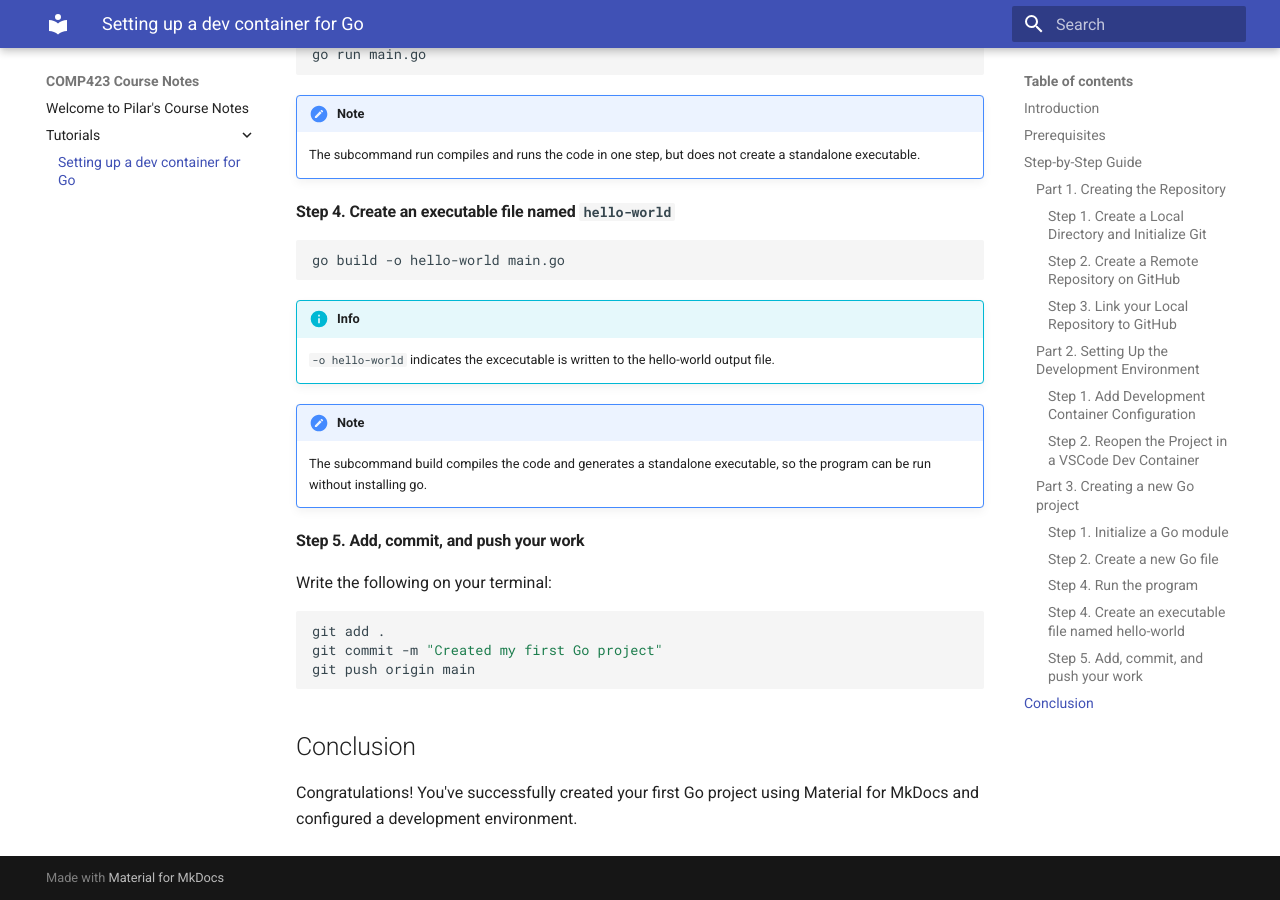
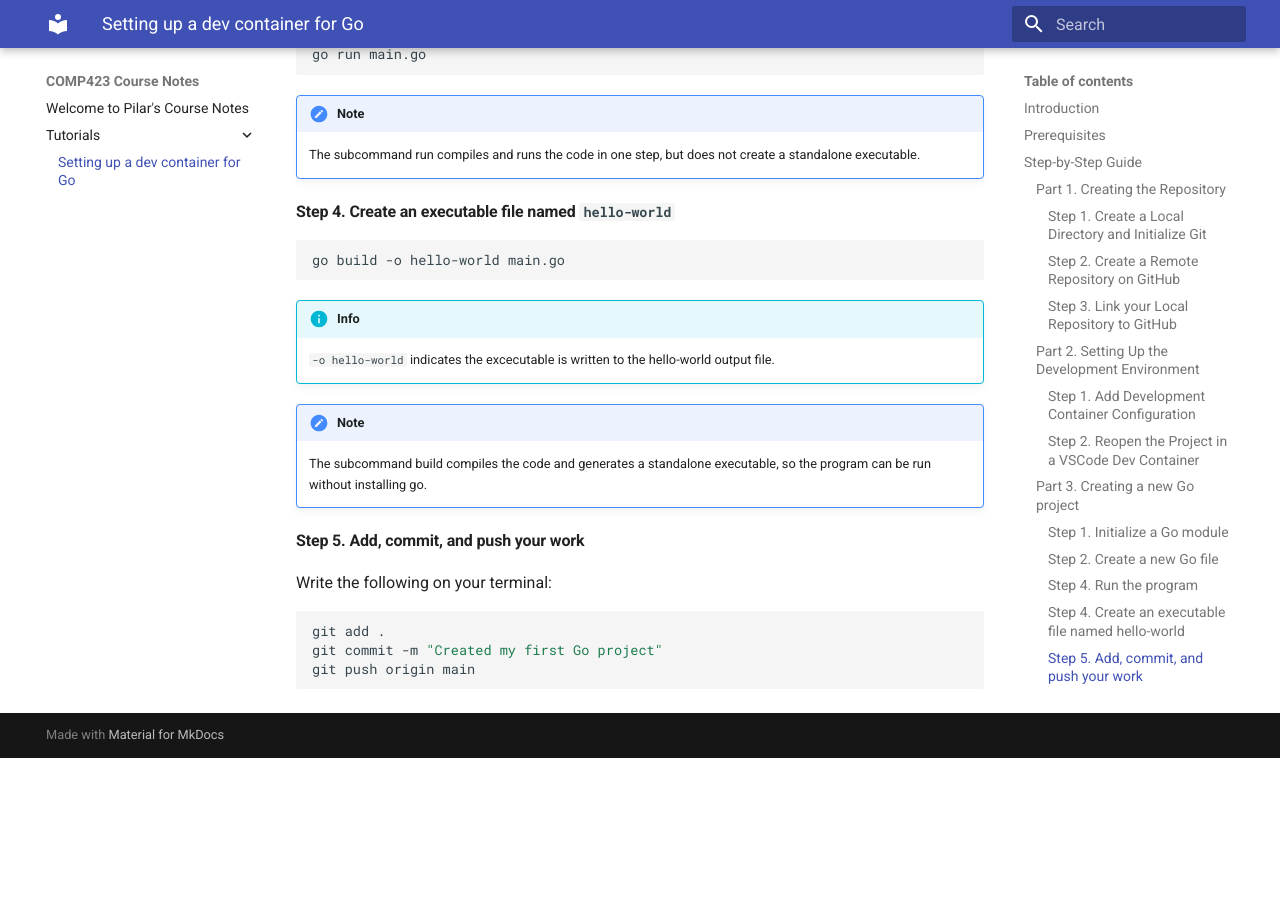
Before and after one commit to mchia157/comp423-course-notes, an MkDocs documentation site: the page built from docs/tutorials/go-setup.md, in a window 1280 px wide and 900 px high, scrolled down 3655 px. Built offline with MkDocs 1.6.1 and Material for MkDocs 9.7.7, drawn with Linux system fonts in a browser that asks for light colours; after the commit the page ends 4413 px from its top, so only the background shows below that.

````diff
--- a/docs/tutorials/go-setup.md
+++ b/docs/tutorials/go-setup.md
@@ -154,6 +154,3 @@
 git commit -m "Created my first Go project"
 git push origin main
 ```
-
-## Conclusion
-Congratulations! You've successfully created your first Go project using Material for MkDocs and configured a development environment.
````
